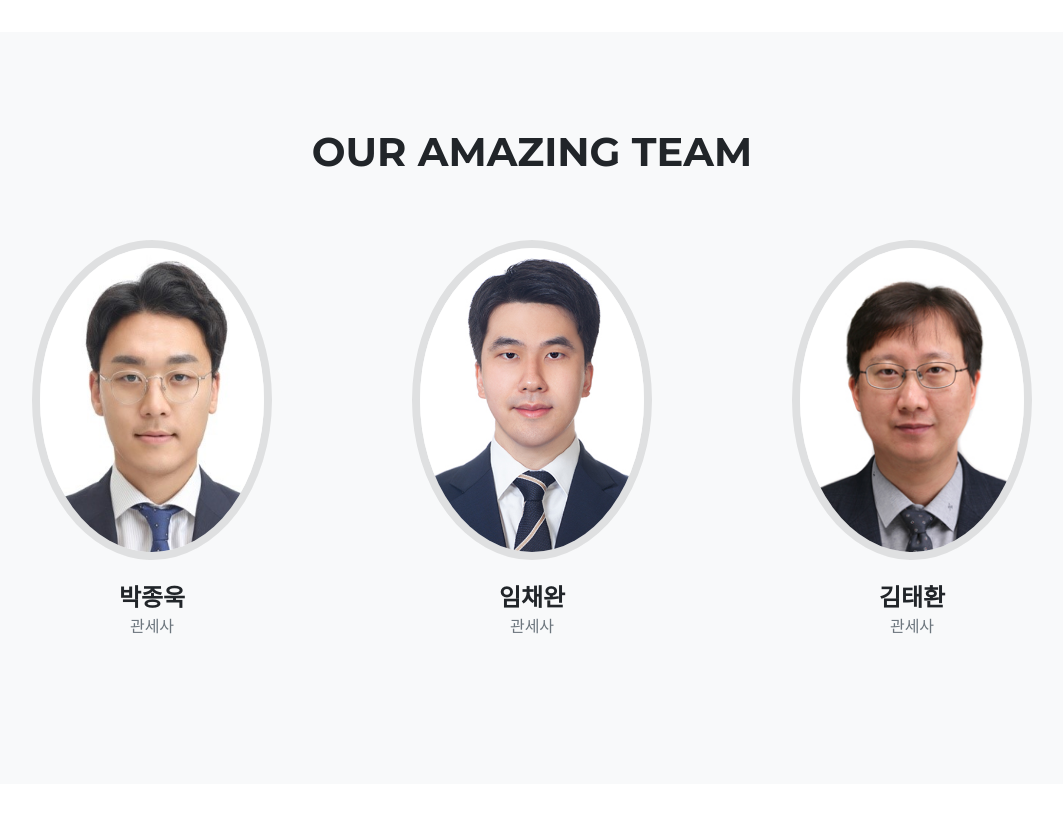
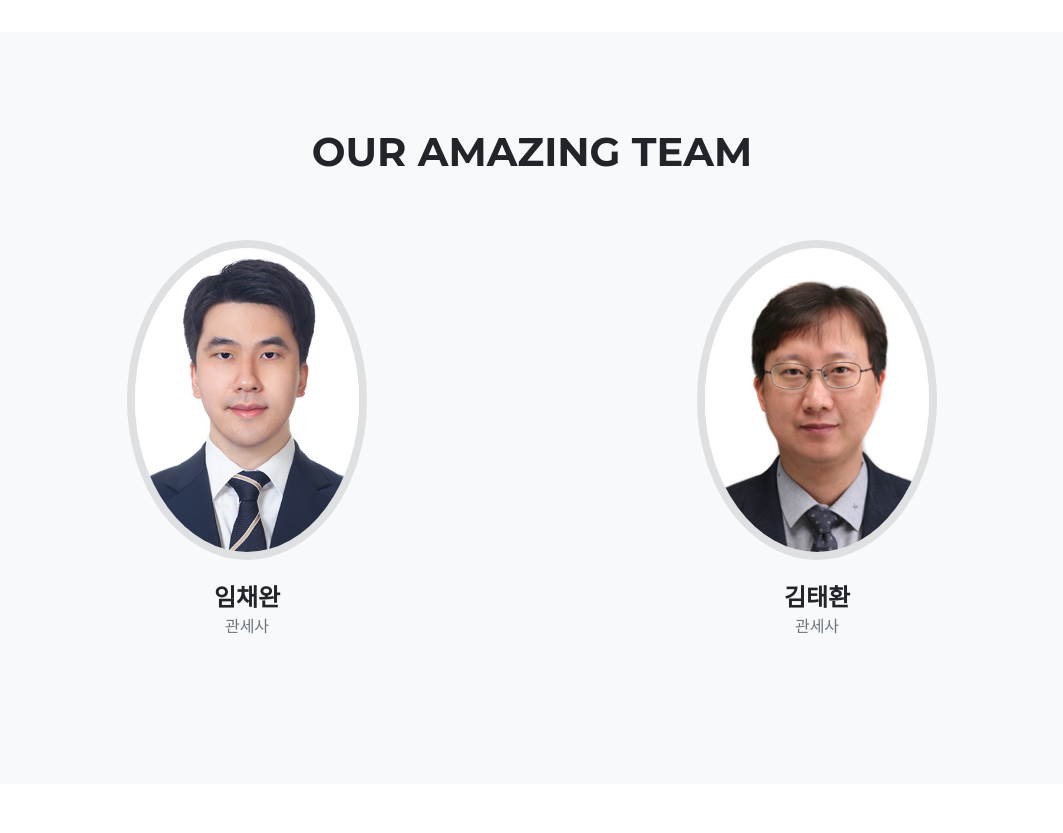
Before and after one commit to Youyesman/fcbcustoms, a Django app: page / in a window 1280 px wide. Shown: the part 2434-3267 px from the top of the page, without its empty margins (108-1171 px from the left). Run offline with Django 4.2, Linux system fonts and the light colour scheme; some libraries are stand-ins or nearby versions.

Commit message:
박종욱관세사제거

```diff
--- a/fcb/templates/index.html
+++ b/fcb/templates/index.html
@@ -130,5 +130,34 @@
         <!-- * * Activate your form at https://startbootstrap.com/solution/contact-forms * *-->
         <!-- * * * * * * * * * * * * * * * * * * * * * * * * * * * * * * * * * * * * * * * *-->
         <script src="https://cdn.startbootstrap.com/sb-forms-latest.js"></script>
+
+<!-- This script is for AceCounter START -->
+<script language='javascript'>
+var _id = '';        // 로그인 - 회원아이디
+var _ag = 0;       // 로그인 - 회원의 나이
+var _mr = '';       // 로그인 - 회원의 결혼여부 ('single' , 'married' )
+var _gd = '';       // 로그인 - 회원의 성별 ('man' , 'woman')
+
+var _skey = '';    // 내부검색어
+
+var _jn = '';        //  회원가입( 'join'), 회원탈퇴('withdraw' )
+var _jid = '';       //  회원가입 - 회원아이디
+
+var _ud1 = '';     // 사용자 정의변수 1 ( 1 ~ 10 정수값)
+var _ud2 = '';     // 사용자 정의변수 2 ( 1 ~ 10 정수값)
+var _ud3 = '';     // 사용자 정의변수 3 ( 1 ~ 10 정수값)
+</script>
+<!-- AceCounter END -->
+
+<!-- AceCounter Log Gathering Script V.8.0.2019080601 -->
+<script language='javascript'>
+	var _AceGID=(function(){var Inf=['gtb8.acecounter.com','8080','BI1A46956497647','AW','0','NaPm,Ncisy','ALL','0']; var _CI=(!_AceGID)?[]:_AceGID.val;var _N=0;var _T=new Image(0,0);if(_CI.join('.').indexOf(Inf[3])<0){ _T.src ="https://"+Inf[0]+'/?cookie'; _CI.push(Inf);  _N=_CI.length; } return {o: _N,val:_CI}; })();
+	var _AceCounter=(function(){var G=_AceGID;var _sc=document.createElement('script');var _sm=document.getElementsByTagName('script')[0];if(G.o!=0){var _A=G.val[G.o-1];var _G=(_A[0]).substr(0,_A[0].indexOf('.'));var _C=(_A[7]!='0')?(_A[2]):_A[3];var _U=(_A[5]).replace(/\,/g,'_');_sc.src='https:'+'//cr.acecounter.com/Web/AceCounter_'+_C+'.js?gc='+_A[2]+'&py='+_A[4]+'&gd='+_G+'&gp='+_A[1]+'&up='+_U+'&rd='+(new Date().getTime());_sm.parentNode.insertBefore(_sc,_sm);return _sc.src;}})();
+</script>
+<!-- AceCounter Log Gathering Script End -->
+
+    </script>
+
+
     </body>
 </html>
--- a/fcb/templates/team.html
+++ b/fcb/templates/team.html
@@ -6,17 +6,7 @@
             {% comment %} <h3 class="section-subheading text-muted">Lorem ipsum dolor sit amet consectetur.</h3> {% endcomment %}
         </div>
         <div class="row">
-            <div class="col-lg-4">
-                <div class="team-member">
-                    <img class="mx-auto rounded-circle" src="/static/assets/img/team/img_park.jpg" alt="..." />
-                    <h4>박종욱</h4>
-                    <p class="text-muted">관세사</p>
-                    {% comment %} <a class="btn btn-dark btn-social mx-2" href="#!" aria-label="Parveen Anand Twitter Profile"><i class="fab fa-twitter"></i></a>
-                    <a class="btn btn-dark btn-social mx-2" href="#!" aria-label="Parveen Anand Facebook Profile"><i class="fab fa-facebook-f"></i></a>
-                    <a class="btn btn-dark btn-social mx-2" href="#!" aria-label="Parveen Anand LinkedIn Profile"><i class="fab fa-linkedin-in"></i></a> {% endcomment %}
-                </div>
-            </div>
-            <div class="col-lg-4">
+            <div class="col-lg-6">
                 <div class="team-member">
                     <img class="mx-auto rounded-circle" src="/static/assets/img/team/img_lim.png" alt="..." />
                     <h4>임채완</h4>
@@ -26,7 +16,7 @@
                     <a class="btn btn-dark btn-social mx-2" href="#!" aria-label="Diana Petersen LinkedIn Profile"><i class="fab fa-linkedin-in"></i></a> {% endcomment %}
                 </div>
             </div>
-            <div class="col-lg-4">
+            <div class="col-lg-6">
                 <div class="team-member">
                     <img class="mx-auto rounded-circle" src="/static/assets/img/team/img_kim.jpg" alt="..." />
                     <h4>김태환</h4>
--- a/fcb/views.py
+++ b/fcb/views.py
@@ -28,7 +28,7 @@ def index(request):
             })
 
             print('the form was valid')
-            send_mail('문의사항이 도착했습니다.','This is the message','yyw0209@hanmail.net',['pakjongwk@gmail.com','customs@familyexp.com'],html_message=html)
+            send_mail('문의사항이 도착했습니다.','This is the message','yyw0209@hanmail.net',['pakjongwk@gmail.com'],html_message=html)
 
             return redirect('index')
     else:
--- a/fcbcustoms/wsgi.py
+++ b/fcbcustoms/wsgi.py
@@ -7,7 +7,10 @@ For more information on this file, see
 https://docs.djangoproject.com/en/4.0/howto/deployment/wsgi/
 """
 
-import os
+import os,sys
+
+sys.path.append('/home/oem/fcbcustoms')
+sys.path.append('/home/oem/fcbcustoms/venv/lib/python3.8/site-packages')
 
 from django.core.wsgi import get_wsgi_application
 
```
Also changed, not shown: engfcb/templates/engteam.html (+2 -12 lines), fcbcustoms/settings.py (+9 -13 lines).
